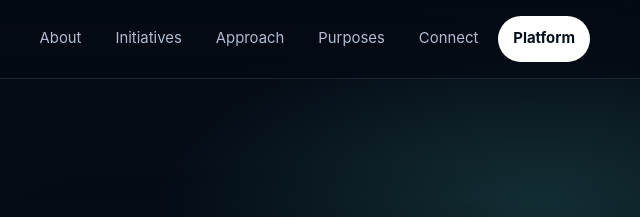
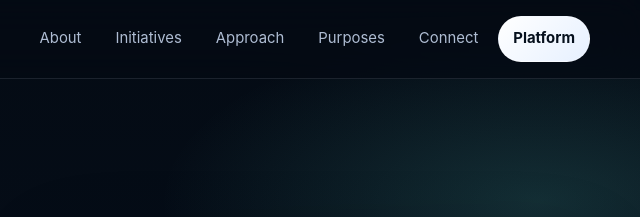
Before and after one commit to truenetworksociety/truenetwork.github.io, a plain HTML site: page index.html in a window 1280 px wide. Shown: the top 217 px of the page, 640-1280 px from the left. Drawn offline with Linux system fonts and the light colour scheme.

Commit message:
TrueNetwork Society

```diff
--- a/index.html
+++ b/index.html
@@ -1200,7 +1200,7 @@
     }
 
     .nav-platform {
-      background: #ffffff;
+      background: linear-gradient(135deg, #ffffff, #e6f0ff);
       color: #06101d !important;
       font-weight: 600;
       padding: 10px 16px;
```
